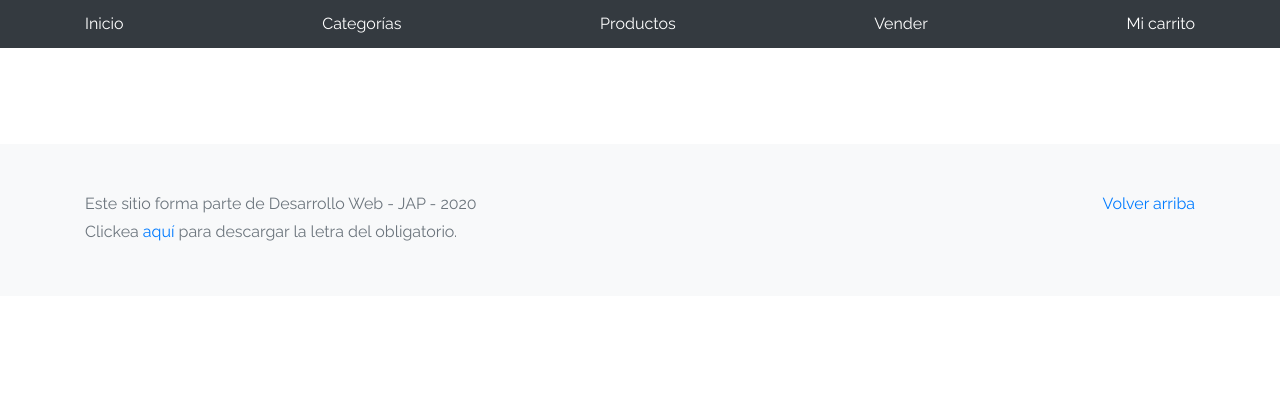
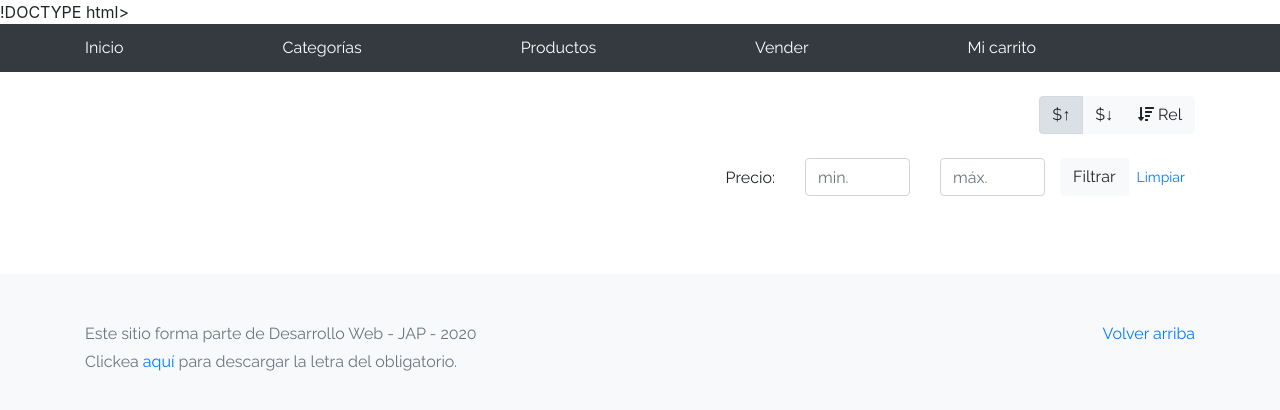
Before and after one commit to manus9/worskpace0, a plain HTML site: page products.html in a window 1280 px wide. Drawn offline with Linux system fonts and the light colour scheme; no server answers.

Commit message:
Update products.html

```diff
--- a/products.html
+++ b/products.html
@@ -1,4 +1,4 @@
-<!DOCTYPE html>
+!DOCTYPE html>
 <!-- saved from url=(0049)https://getbootstrap.com/docs/4.3/examples/album/ -->
 <html lang="en">
   <head>
@@ -21,16 +21,56 @@
         <a class="py-2 d-none d-md-inline-block" href="products.html">Productos</a>
         <a class="py-2 d-none d-md-inline-block" href="sell.html">Vender</a>
         <a class="py-2 d-none d-md-inline-block" href="cart.html">Mi carrito</a>
+        <a class="py-2 d-none d-md-inline-block" id="user" style= "color: white;"></a>
       </div>
     </nav>
-    <div class="container p-5" id="info">
+    <main role="main" class="pb-5">
+      <br>
       <div class="container">
-        <div class="row">
-          <div class="list-group" id="cat-list-container">
-          </div>
+            <div class="row">
+                <div class="col text-right">
+                    <div class="btn-group btn-group-toggle mb-4" data-toggle="buttons">
+                        <label class="btn btn-light active" id="sortAsc" >
+                            <input type="radio" name="options" autocomplete="off" checked>$&#8593;
+                        </label>
+                        <label class="btn btn-light" id="sortDesc" >
+                            <input type="radio" name="options" autocomplete="off">$&#8595;
+                        </label>
+                        <label class="btn btn-light" id="sortByCount" >
+                            <input type="radio" name="options" autocomplete="off"><i class="fas fa-sort-amount-down mr-1"></i>Rel
+                        </label>
+                    </div>
+                </div>
+            </div>
+            <div class="row justify-content-end">
+              <div class="col-md-6"></div>
+                <div class="col-md-6 col-sm-12 mb-1 container">
+                  <div class="row container p-0 m-0">
+                    <div class="col">
+                      <p class="font-weight-normal text-right my-2">Precio:</p>
+                    </div>
+                    <div class="col">
+                      <input class="form-control" type="number" placeholder="min." id="rangeFilterCountMin">
+                    </div>
+                    <div class="col">
+                      <input class="form-control" type="number" placeholder="máx." id="rangeFilterCountMax">
+                    </div>
+                    <div class="col-3 p-0">
+                      <div class="btn-group" role="group">
+                        <button class="btn btn-light btn-block" id="rangeFilterCount">Filtrar</button>
+                        <button class="btn btn-link btn-sm" id="clearRangeFilter">Limpiar</button>
+                      </div>
+                    </div>
+                  </div>
+                </div>
+            </div>
+            <br>
+            <div class="row">
+                <div class="list-group" id="cat-list-container">
+                </div>
+            </div>
         </div>
-      </div>
-    </div>
+    </main>
     <footer class="text-muted bg-light">
       <div class="container">
         <p class="float-right">
@@ -45,5 +85,6 @@
     <script src="js/bootstrap.bundle.min.js"></script>
     <script src="js/init.js"></script>
     <script src="js/products.js"></script>
+    <script src="js/nav.js"></script>
   </body>
 </html>
```
